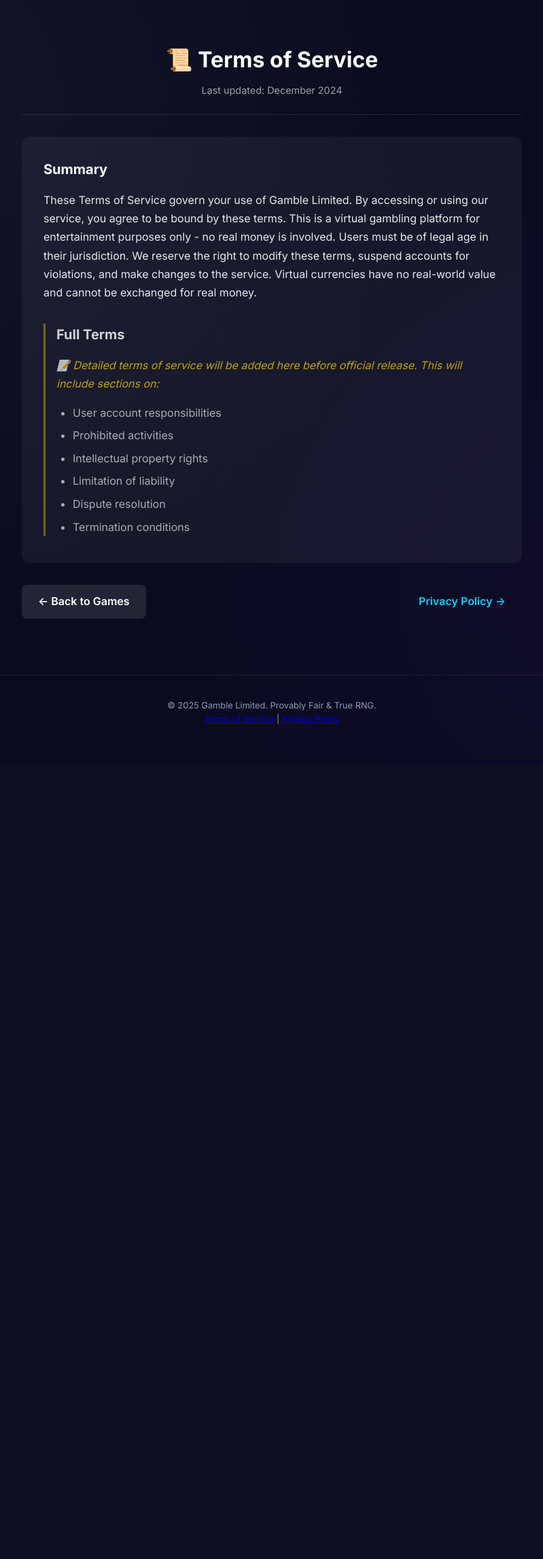
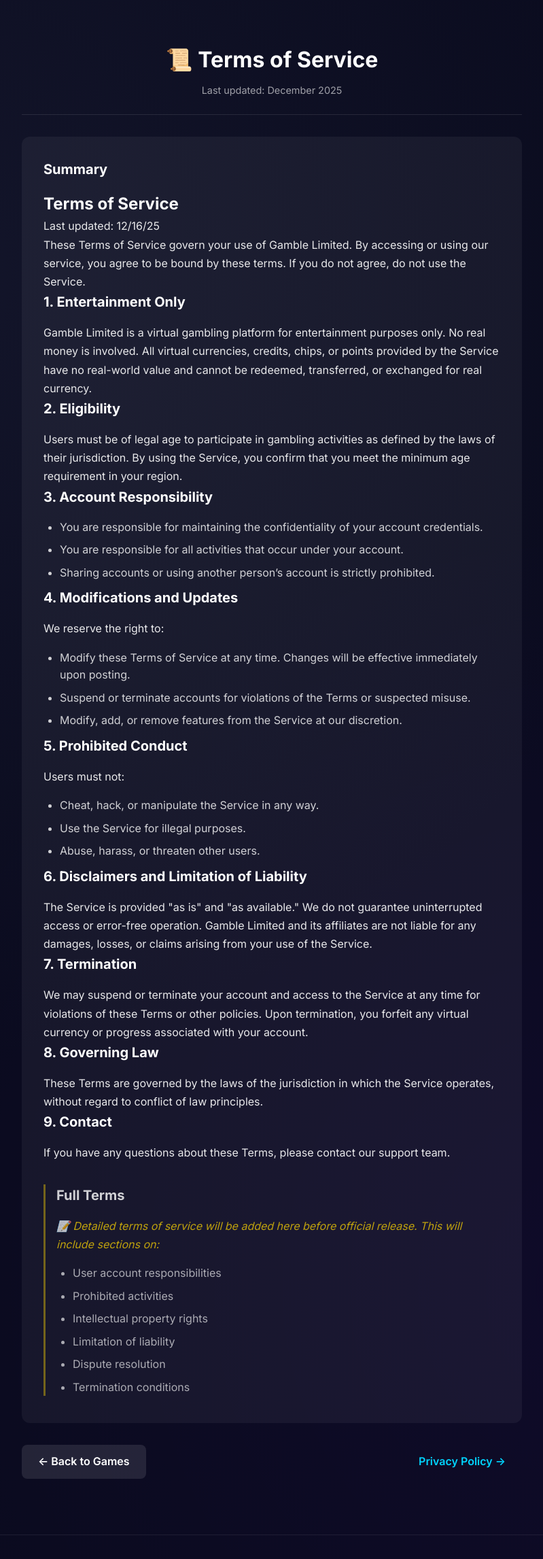
Before and after one commit to TheGeneral4757/Gamble-Limited, a FastAPI app: page /tos in a window 1280 px wide. Shown: the part 87-2380 px from the top of the page at 68% size, without its empty margins (240-1039 px from the left). Before the commit the page ends 1152 px from the top, so only its background shows below. Run offline with FastAPI, Linux system fonts and the light colour scheme.

Commit message:
Revise Terms of Service content and date
Updated the Terms of Service with new content and last updated date.

```diff
--- a/app/templates/tos.html
+++ b/app/templates/tos.html
@@ -4,19 +4,60 @@
 <div class="legal-page">
     <div class="legal-header">
         <h1>📜 Terms of Service</h1>
-        <p class="last-updated">Last updated: December 2024</p>
+        <p class="last-updated">Last updated: December 2025</p>
     </div>
 
     <div class="legal-content">
         <section class="legal-section">
             <h2>Summary</h2>
             <p>
-                These Terms of Service govern your use of {{ app_name }}. By accessing or using our
-                service, you agree to be bound by these terms. This is a virtual gambling platform
-                for entertainment purposes only - no real money is involved. Users must be of legal
-                age in their jurisdiction. We reserve the right to modify these terms, suspend accounts
-                for violations, and make changes to the service. Virtual currencies have no real-world
-                value and cannot be exchanged for real money.
+    <h1>Terms of Service</h1>
+    <p>Last updated: 12/16/25</p>
+
+    <p>These Terms of Service govern your use of {{ app_name }}. By accessing or using our service, you agree to be bound by these terms. If you do not agree, do not use the Service.</p>
+
+    <h2>1. Entertainment Only</h2>
+    <p>{{ app_name }} is a virtual gambling platform for entertainment purposes only. No real money is involved. All virtual currencies, credits, chips, or points provided by the Service have no real-world value and cannot be redeemed, transferred, or exchanged for real currency.</p>
+
+    <h2>2. Eligibility</h2>
+    <p>Users must be of legal age to participate in gambling activities as defined by the laws of their jurisdiction. By using the Service, you confirm that you meet the minimum age requirement in your region.</p>
+
+    <h2>3. Account Responsibility</h2>
+    <ul>
+        <li>You are responsible for maintaining the confidentiality of your account credentials.</li>
+        <li>You are responsible for all activities that occur under your account.</li>
+        <li>Sharing accounts or using another person’s account is strictly prohibited.</li>
+    </ul>
+
+    <h2>4. Modifications and Updates</h2>
+    <p>We reserve the right to:</p>
+    <ul>
+        <li>Modify these Terms of Service at any time. Changes will be effective immediately upon posting.</li>
+        <li>Suspend or terminate accounts for violations of the Terms or suspected misuse.</li>
+        <li>Modify, add, or remove features from the Service at our discretion.</li>
+    </ul>
+
+    <h2>5. Prohibited Conduct</h2>
+    <p>Users must not:</p>
+    <ul>
+        <li>Cheat, hack, or manipulate the Service in any way.</li>
+        <li>Use the Service for illegal purposes.</li>
+        <li>Abuse, harass, or threaten other users.</li>
+    </ul>
+
+    <h2>6. Disclaimers and Limitation of Liability</h2>
+    <p>The Service is provided "as is" and "as available." We do not guarantee uninterrupted access or error-free operation. {{ app_name }} and its affiliates are not liable for any damages, losses, or claims arising from your use of the Service.</p>
+
+    <h2>7. Termination</h2>
+    <p>We may suspend or terminate your account and access to the Service at any time for violations of these Terms or other policies. Upon termination, you forfeit any virtual currency or progress associated with your account.</p>
+
+    <h2>8. Governing Law</h2>
+    <p>These Terms are governed by the laws of the jurisdiction in which the Service operates, without regard to conflict of law principles.</p>
+
+    <h2>9. Contact</h2>
+    <p>If you have any questions about these Terms, please contact our support team.</p>
+</body>
+        </html>
             </p>
         </section>
 
```
